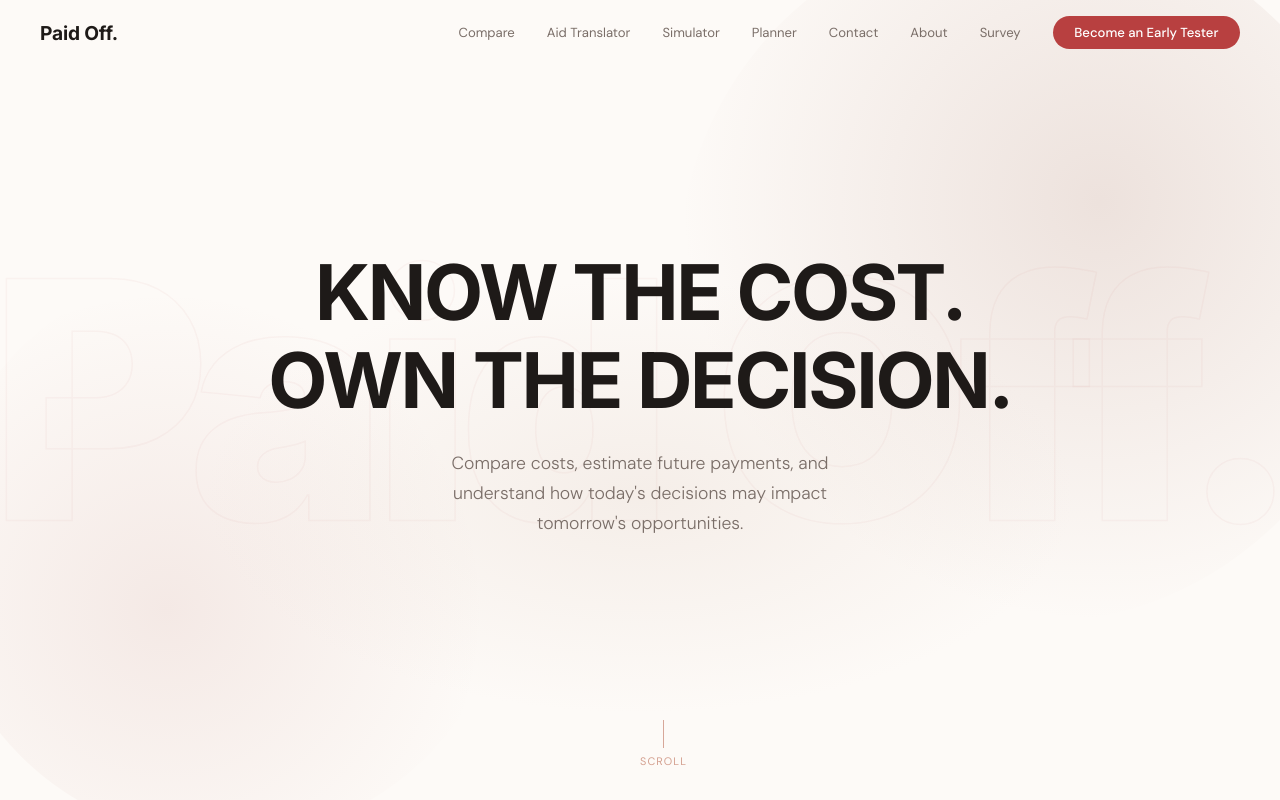
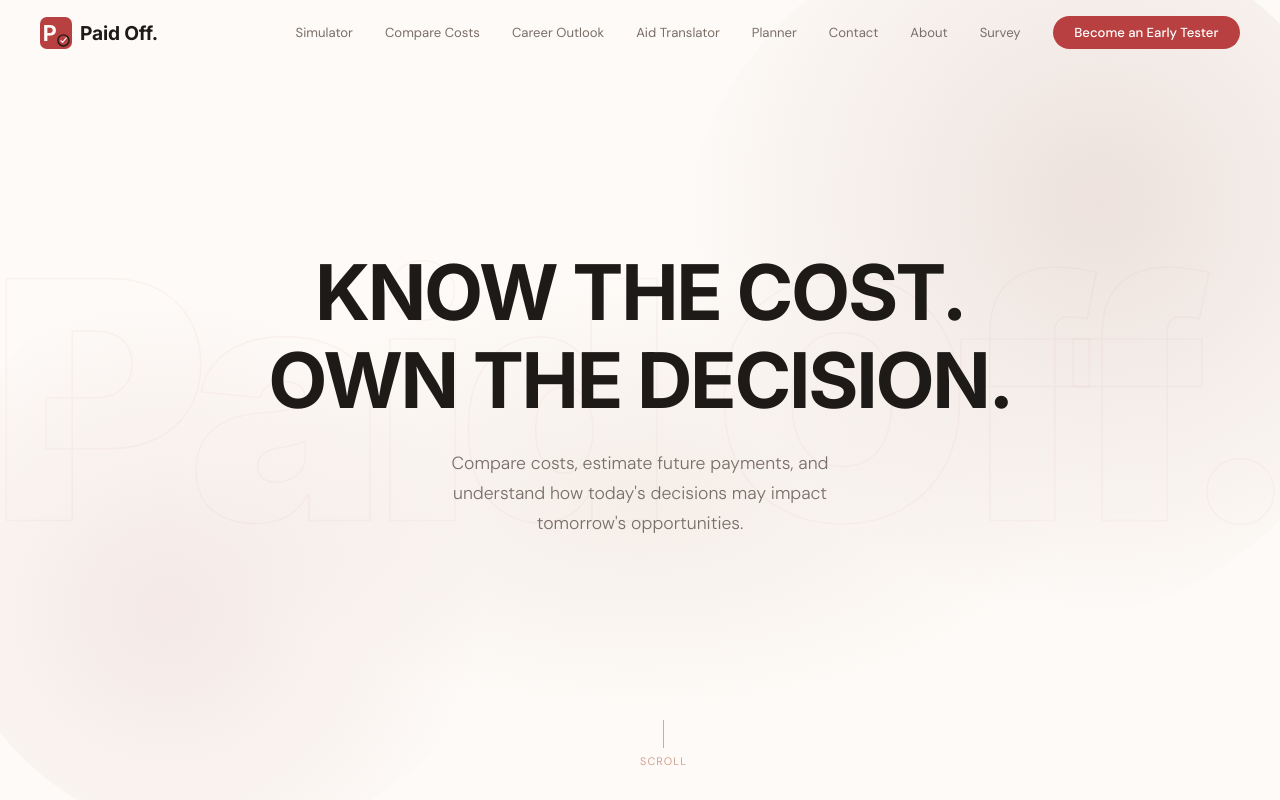
Before and after one commit to lucyafilipi/paid-off, a React (Vite) app: page / in a window 1280 px wide. Shown: the top 800 px of the page. Built offline with nearby package versions, Linux system fonts and the light colour scheme.

Commit message:
Update App.jsx

```diff
--- a/src/App.jsx
+++ b/src/App.jsx
@@ -214,11 +214,12 @@ function HomeNav({ navigate }) {
   }, []);
 
   const anchorLinks = [
-    { label: "Compare",       href: "#compare" },
+    { label: "Simulator",      href: "#simulator" },
+    { label: "Compare Costs",  href: "#compare" },
+    { label: "Career Outlook", href: "#career-outlook" },
     { label: "Aid Translator", href: "#translator" },
-    { label: "Simulator",     href: "#simulator" },
-    { label: "Planner",       href: "#planner" },
-    { label: "Contact",       href: "#contact" },
+    { label: "Planner",        href: "#planner" },
+    { label: "Contact",        href: "#contact" },
   ];
 
   return (
@@ -231,8 +232,15 @@ function HomeNav({ navigate }) {
       backdropFilter: scrolled ? "blur(12px)" : "none",
       transition: "all 0.35s ease",
     }}>
-      <a href="#" style={{ fontFamily: "'Inter',-apple-system,'Helvetica Neue',sans-serif", fontSize: "1.2rem", fontWeight: 700, color: T.ink, letterSpacing: "-0.01em" }}>
-        Paid Off.
+      <a href="#" style={{ display: "flex", alignItems: "center", gap: "8px", textDecoration: "none" }}>
+        <svg width="32" height="32" viewBox="0 0 56 56" fill="none" xmlns="http://www.w3.org/2000/svg">
+          <rect width="56" height="56" rx="12" fill="#B84040"/>
+          <text x="5" y="42" fontFamily="-apple-system,'Helvetica Neue',Helvetica,Arial,sans-serif" fontSize="38" fontWeight="700" fill="#FDFAF7" letterSpacing="-1">P</text>
+          <circle cx="41" cy="41" r="11" fill="#1E1A18"/>
+          <circle cx="41" cy="41" r="8.5" fill="#B84040"/>
+          <path d="M36.5 41.5 L39.5 44.5 L46 36.5" stroke="#FDFAF7" strokeWidth="1.9" strokeLinecap="round" strokeLinejoin="round"/>
+        </svg>
+        <span style={{ fontFamily: "'Inter',-apple-system,'Helvetica Neue',sans-serif", fontSize: "1.2rem", fontWeight: 700, color: T.ink, letterSpacing: "-0.01em" }}>Paid Off.</span>
       </a>
       <div className="nav-links" style={{ display: "flex", gap: "2rem", alignItems: "center" }}>
         {anchorLinks.map(l => (
@@ -1374,7 +1382,16 @@ function Footer() {
     <footer style={{ background: T.ink, color: T.paper, padding: "3rem 2.5rem" }}>
       <div style={{ maxWidth: "1100px", margin: "0 auto", display: "flex", justifyContent: "space-between", alignItems: "flex-start", flexWrap: "wrap", gap: "2rem" }}>
         <div>
-          <div className="serif" style={{ fontSize: "1.15rem", fontWeight: 700, color: T.paper, marginBottom: "0.4rem" }}>Paid Off.</div>
+          <div style={{ display: "flex", alignItems: "center", gap: "8px", marginBottom: "0.5rem" }}>
+            <svg width="30" height="30" viewBox="0 0 56 56" fill="none" xmlns="http://www.w3.org/2000/svg">
+              <rect width="56" height="56" rx="12" fill="#B84040"/>
+              <text x="5" y="42" fontFamily="-apple-system,'Helvetica Neue',Helvetica,Arial,sans-serif" fontSize="38" fontWeight="700" fill="#FDFAF7" letterSpacing="-1">P</text>
+              <circle cx="41" cy="41" r="11" fill="#1E1A18"/>
+              <circle cx="41" cy="41" r="8.5" fill="#B84040"/>
+              <path d="M36.5 41.5 L39.5 44.5 L46 36.5" stroke="#FDFAF7" strokeWidth="1.9" strokeLinecap="round" strokeLinejoin="round"/>
+            </svg>
+            <div className="serif" style={{ fontSize: "1.15rem", fontWeight: 700, color: T.paper }}>Paid Off.</div>
+          </div>
           <p style={{ fontSize: "0.8rem", color: "rgba(253,250,245,0.4)", maxWidth: "230px", lineHeight: 1.65 }}>Helping students borrow smarter and graduate with less regret.</p>
         </div>
         <div style={{ display: "flex", gap: "3rem", flexWrap: "wrap" }}>
```
